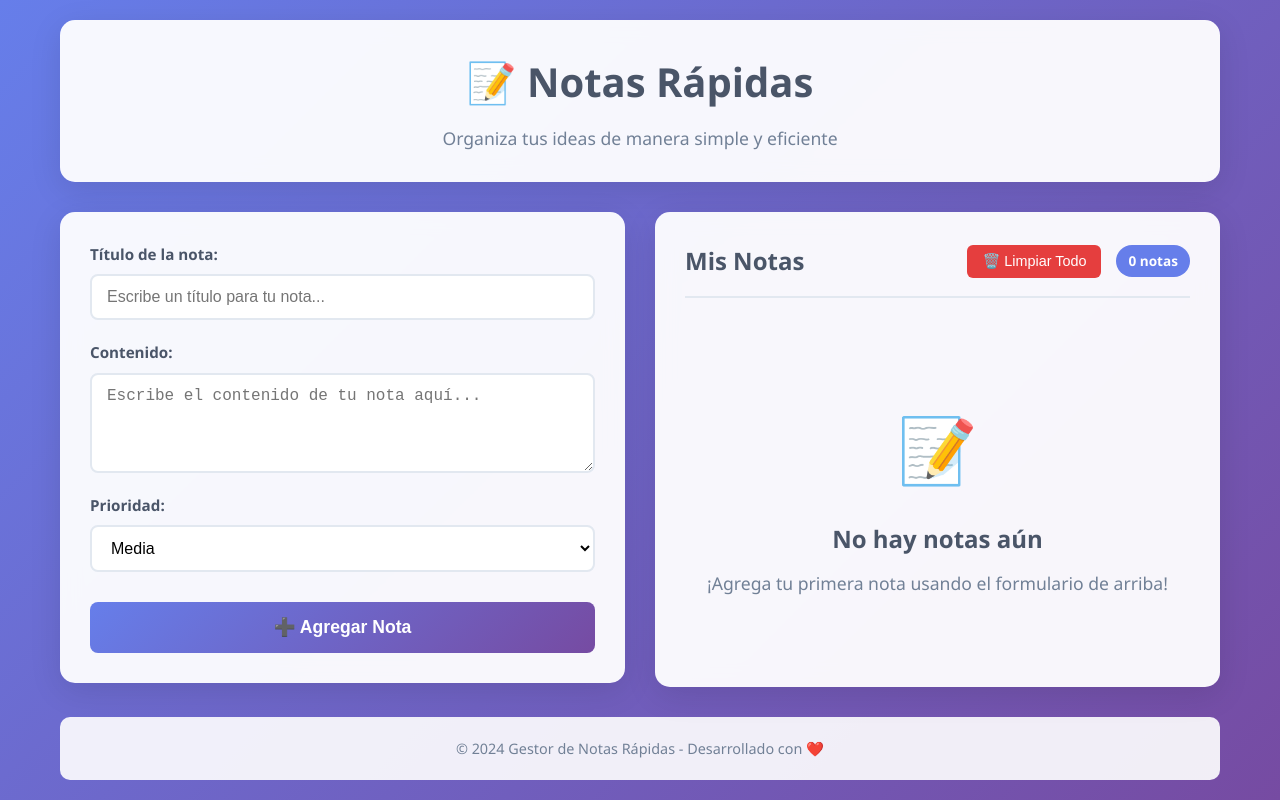
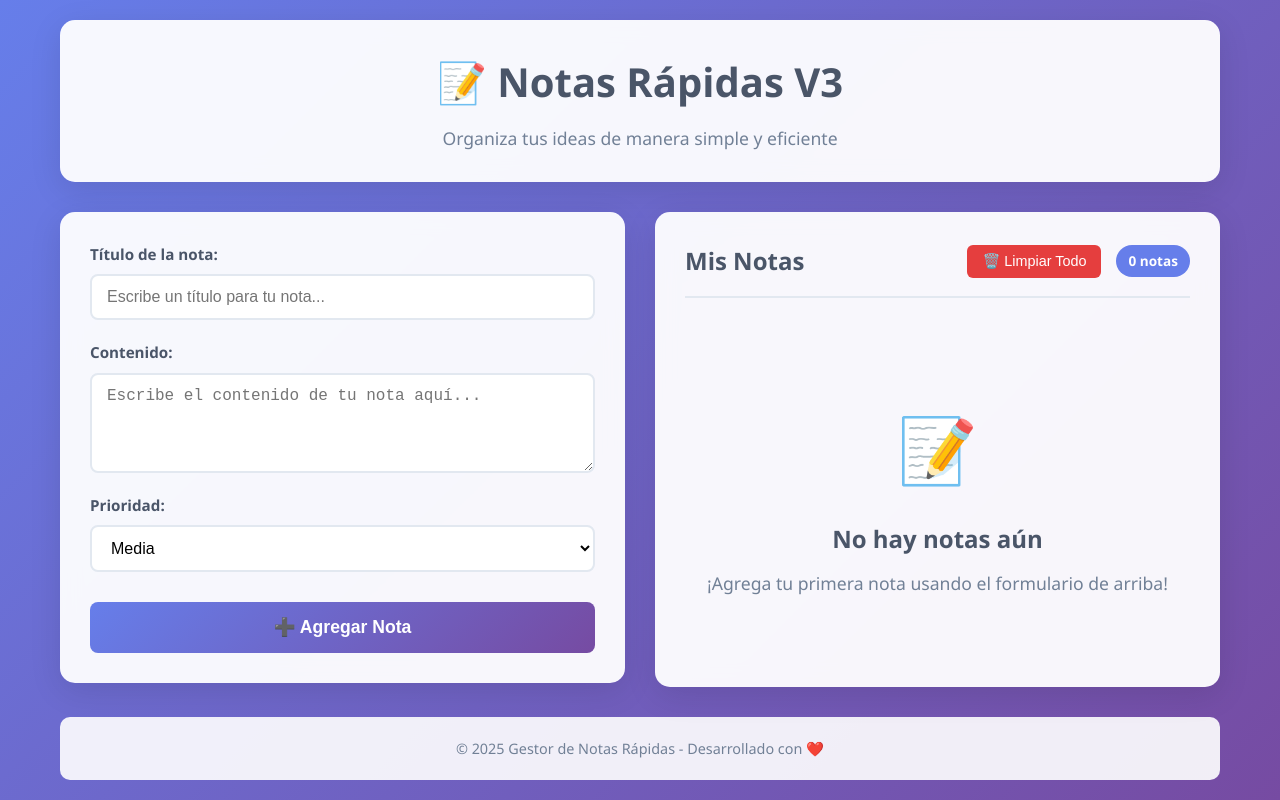
Before and after one commit to MariaZavaleta23/PRACTICA2, a plain HTML site: page index.html in a window 1280 px wide. Drawn offline with Linux system fonts and the light colour scheme.

Commit message:
trabajando en la version 3

```diff
--- a/index.html
+++ b/index.html
@@ -9,7 +9,7 @@
 <body>
     <div class="container">
         <header>
-            <h1>📝 Notas Rápidas</h1>
+            <h1>📝 Notas Rápidas V3</h1>
             <p>Organiza tus ideas de manera simple y eficiente</p>
         </header>
 
@@ -73,7 +73,7 @@
         </main>
 
         <footer>
-            <p>&copy; 2024 Gestor de Notas Rápidas - Desarrollado con ❤️</p>
+            <p>&copy; 2025 Gestor de Notas Rápidas - Desarrollado con ❤️</p>
         </footer>
     </div>
 
```
